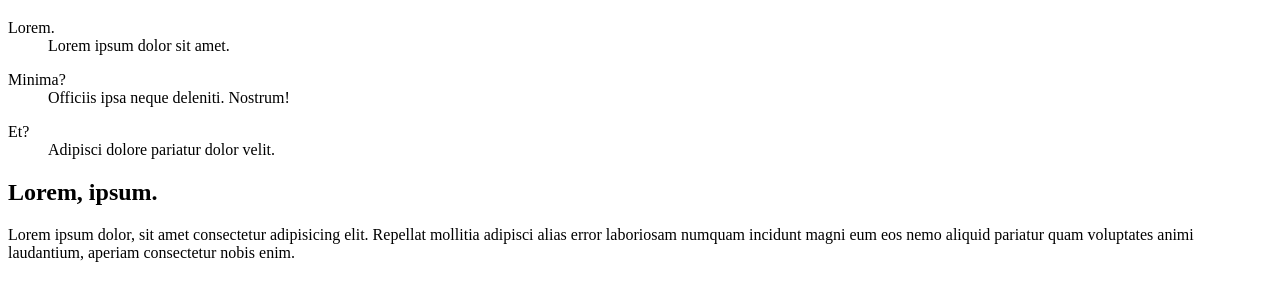
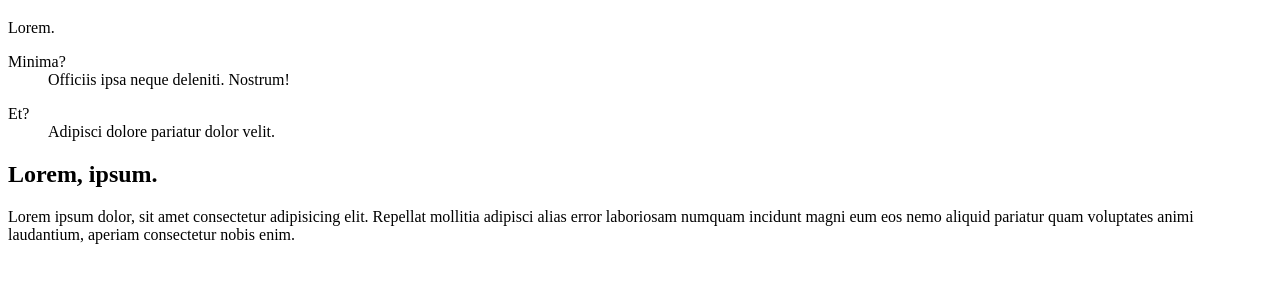
Before and after one commit to MMI-SAE-105/2022-r113-tp2-menu-alpinejs-zavicat, a website: page index.html in a window 1280 px wide. Shown: the part 90-390 px from the top of the page. Drawn offline with nearby package versions, Linux system fonts and the light colour scheme.

Commit message:
Ajout de la fonction DD

```diff
--- a/index.html
+++ b/index.html
@@ -1,5 +1,5 @@
 <!DOCTYPE html>
-<html lang="fr" x-data="{menuIsOpen: false}" :class="{noscroll:menuIsOpen," }>
+<html lang="fr" x-data="{menuIsOpen: false; DD: false}" :class="{noscroll:menuIsOpen," }>
 
 <head>
   <meta charset="UTF-8" />
@@ -48,7 +48,7 @@
     </nav>
     <dl>
       <dt>Lorem.</dt>
-      <dd>Lorem ipsum dolor sit amet.</dd>
+      <dd x-show="DD">Lorem ipsum dolor sit amet.</dd>
     </dl>
     <dl>
       <dt>Minima?</dt>
```
